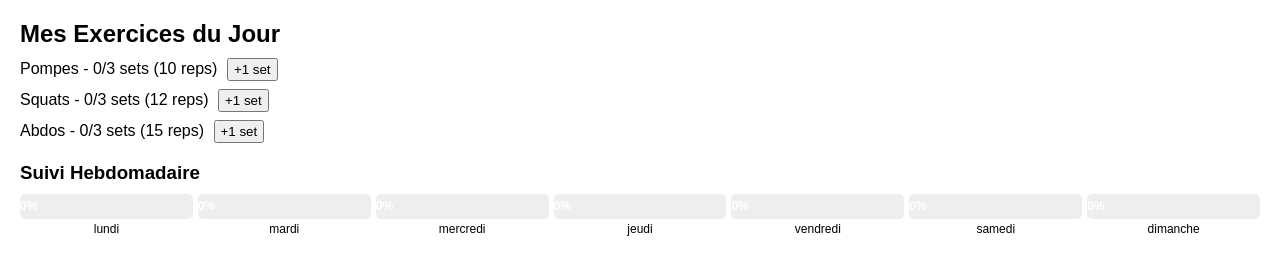
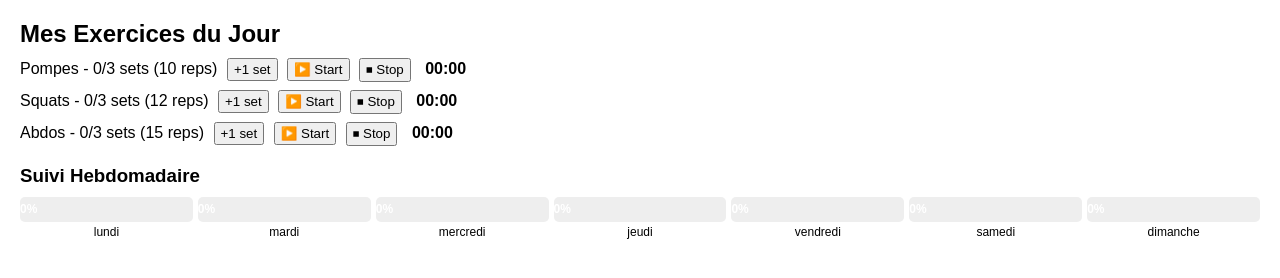
Before and after one commit to ludobruel9131-max/gym-app, a plain HTML site: page index.html in a window 1280 px wide. Drawn offline with Linux system fonts and the light colour scheme.

Commit message:
Update index.html

```diff
--- a/index.html
+++ b/index.html
@@ -51,6 +51,13 @@
       margin-top: 3px;
       font-size: 12px;
     }
+
+    /* Timer */
+    .timer {
+      display: inline-block;
+      margin-left: 10px;
+      font-weight: bold;
+    }
   </style>
 </head>
 <body>
@@ -66,9 +73,9 @@
     const currentDay = new Date().toLocaleDateString('fr-FR', { weekday: 'long' });
 
     let exercises = [
-      { name: "Pompes", reps: 10, sets: 3, doneSets: 0 },
-      { name: "Squats", reps: 12, sets: 3, doneSets: 0 },
-      { name: "Abdos", reps: 15, sets: 3, doneSets: 0 }
+      { name: "Pompes", reps: 10, sets: 3, doneSets: 0, timer: null, time: 0 },
+      { name: "Squats", reps: 12, sets: 3, doneSets: 0, timer: null, time: 0 },
+      { name: "Abdos", reps: 15, sets: 3, doneSets: 0, timer: null, time: 0 }
     ];
 
     const weeklySessions = {
@@ -88,6 +95,25 @@
         exercises[index].doneSets++;
       }
       renderExercises();
+    }
+
+    function startTimer(index) {
+      if (exercises[index].timer) return; // timer déjà actif
+      exercises[index].timer = setInterval(() => {
+        exercises[index].time++;
+        renderExercises();
+      }, 1000);
+    }
+
+    function stopTimer(index) {
+      clearInterval(exercises[index].timer);
+      exercises[index].timer = null;
+    }
+
+    function formatTime(seconds) {
+      const m = Math.floor(seconds / 60);
+      const s = seconds % 60;
+      return `${m.toString().padStart(2,'0')}:${s.toString().padStart(2,'0')}`;
     }
 
     function renderWeeklyDashboard() {
@@ -140,6 +166,9 @@
         div.innerHTML = `
           <span ${doneClass}>${ex.name} - ${ex.doneSets}/${ex.sets} sets (${ex.reps} reps)</span>
           <button onclick="markDone(${index})">+1 set</button>
+          <button onclick="startTimer(${index})">▶️ Start</button>
+          <button onclick="stopTimer(${index})">⏹ Stop</button>
+          <span class="timer">${formatTime(ex.time)}</span>
         `;
         exerciseList.appendChild(div);
       });
```
